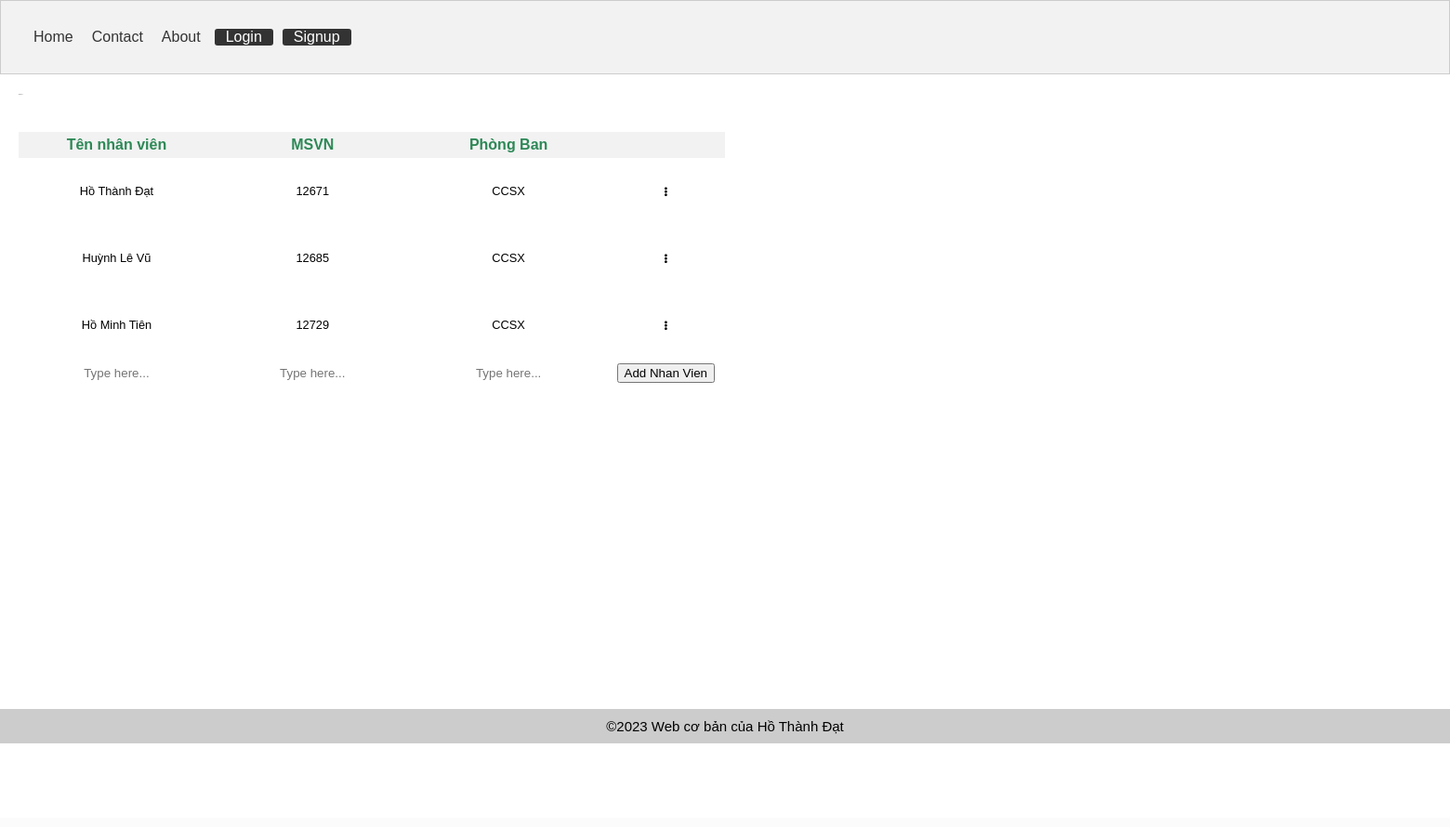
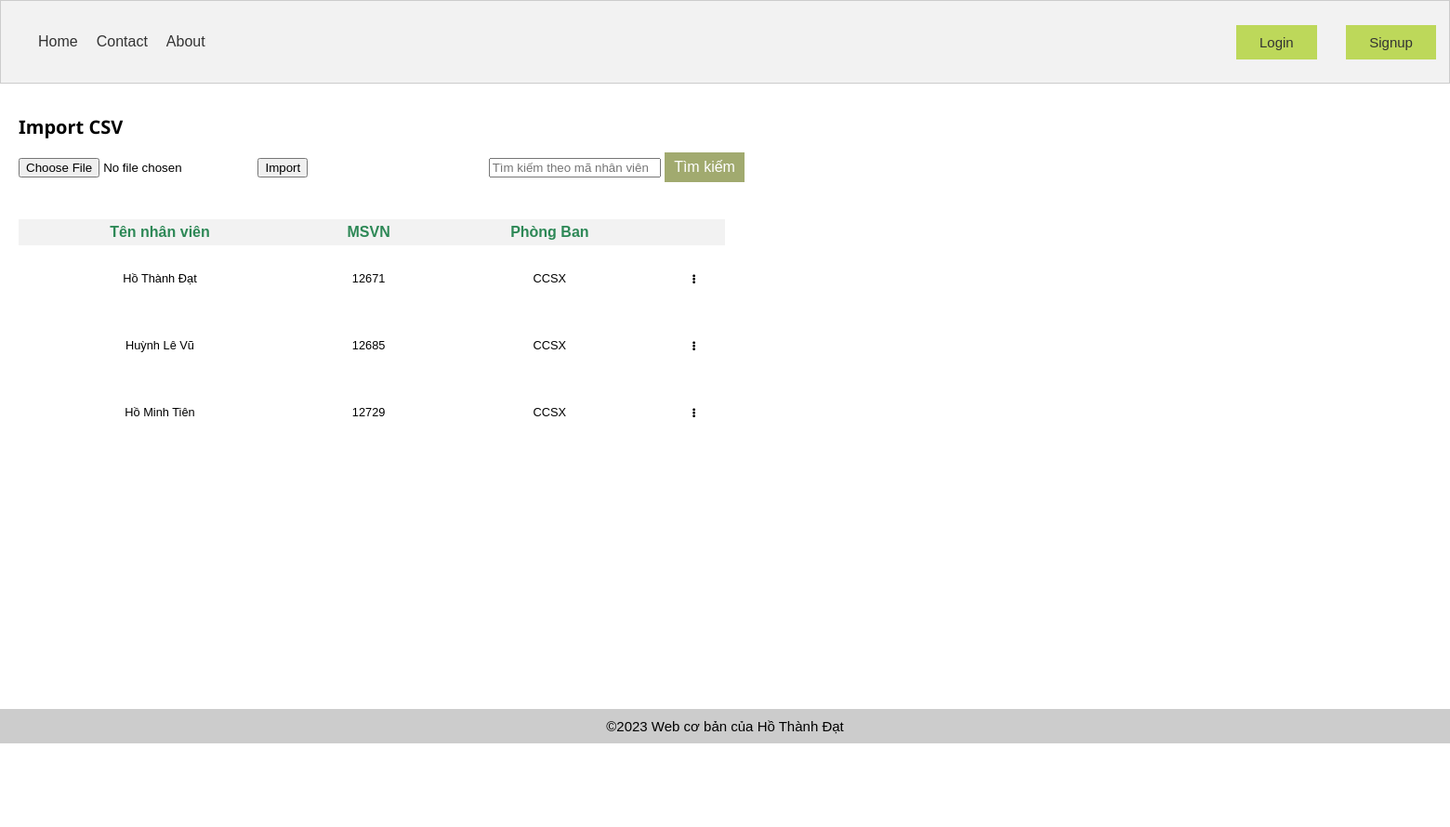
Before and after one commit to hodat2608/EducationForm, a Django app: page /Form1/List_nhan_vien in a window 1560 px wide. Shown: the whole page at 93% size. Before the commit the page ends 800 px from the top, so only its background shows below. Run offline with Django 4.2, Linux system fonts and the light colour scheme; data comes from the database, SQL or seed files in the repository; both versions use the stored data as it was after the commit.

Commit message:
7:40:6:17:2023

```diff
--- a/Form1/templates/DisplayWeb/Danh_sach_nhan_vien.html
+++ b/Form1/templates/DisplayWeb/Danh_sach_nhan_vien.html
@@ -11,31 +11,31 @@
     header{
       border:1px solid #ccc;
       background-color:#93cab3;
-      color:rgb(255, 255, 255);
+      color:rgb(145, 25, 25);
       text-align:right;
       padding-bottom:15px;
       min-height: 5vh;
     }
-
     header h1{
-      font-size:30px;
-      text-align:left;
+      font-size:15px;
+      text-align:right;
     }
-
     header div{
       font-size:18px;
     }
-
     main{
       background-color:#ffffff;
       padding:20px;
       text-align: justify;
       min-height: 100vh;
     }
-
     main h2{
       font-family:'Segoe UI',Arial,sans-serif;
       font-size: 1px;
+    }
+    main h1{
+      font-family:'Segoe UI',Arial,sans-serif;
+      font-size: 20px;
     }
 
     footer {
@@ -58,13 +58,11 @@
       margin-top: 40px;
 
     }
-
     .md-table tbody tr:hover, .md-table tbody tr:focus {
       cursor: pointer;
       background-color: rgba(2, 3, 12, 0.2);
       border: none;
     }
-
     .md-table-header {
       border-bottom: 1px solid rgb(143, 106, 132);
       color: rgb(45, 136, 86);
@@ -74,14 +72,12 @@
       padding: 16px 16px 16px 0;
       border: none;
     }
-
     .md-table-header a {
       text-decoration: none;
       color: blueviolet;
       font-size: 1em;
       border: none;
     }
-
     .md-table-content {
       white-space: nowrap;
       font-size: 0.8em;
@@ -92,14 +88,12 @@
       background-color: rgb(255, 255, 255);
       border: 0;
     }
-
     .md-table-thumbs {
       max-width: 104px;
       width: 104px;
       padding: 16px 32px;
       border: none;
     }
-
     .md-table-thumbs div {
       overflow: hidden;
       width: 40px;
@@ -111,54 +105,44 @@
       -webkit-box-shadow: 0 8px 10px rgba(0, 0, 0, .1);
       border: none;
     }
-
     .md-table-footer {
       height: 40px;
       padding-left: 32px;
       padding-right: 32px;
       border: none;
     }
-
     .md-table-count-info {
       line-height: 40px;
       font-size: .75em;
       border: none;
     }
-
     .md-table-footer-item {
       width: 40px;
       height: 40px;
       vertical-align: middle;
       border: none;
     }
-
     .md-table-active-page {
       font-weight: 700;
       border: none;
     }
-
     .bold {
       font-weight: 700;
     }
-
     .grey {
       color: rgb(33, 187, 148);
     }
-
     table {
       border-collapse: collapse;
       width: 20%;
       border: none;
       }
-
-
     th, td {
       border: none;
       padding: 5px;
       text-align: center;
       font-family: "Arial", sans-serif;
     }
-
     th {
       background-color: #f2f2f2;
     }
@@ -168,14 +152,12 @@
       justify-content: flex-start;
       margin-bottom: 1px;
     }
-
     .button-form {
       margin-right: 50px;
       font-size: 1px;
       padding: 1px 1px;
       width: 1px
     }
-
     .button-form:last-child {
       margin-right: 1px;
     /*- phần menu 3 chấm dọc-*/
@@ -184,13 +166,11 @@
     position: relative;
     display: inline-block;
     }
-
     .dropbtn {
       background-color: transparent;
       border: none;
       cursor: pointer;
     }
-
     .dropdown-content {
       display: none;
       position: absolute;
@@ -200,12 +180,10 @@
       border-radius: 4px;
       padding: 8px;
       font-size: 1em ;
-
     }
     .dropdown.active .dropdown-content {
       display: block;
       }
-
     .dropdown-content a {
       color: black;
       padding: 12px 8px;
@@ -213,11 +191,9 @@
       display: block;
       border: #04140d;
     }
-
     .dropdown:hover .dropdown-content {
       display: block;
     }
-
     .dropdown .dropdown-icon {
     font-size: 10px;}
     *,*:after,*:before {
@@ -228,16 +204,13 @@
         /*-hết-*/
 
   * {box-sizing: border-box;}
-
     body {
       font-family: Arial, Helvetica, sans-serif;
     }
-
     .topnav {
       overflow: hidden;
       background-color: #bee9d0;
     }
-
     .topnav a {
       float: left;
       display: block;
@@ -247,30 +220,25 @@
       text-decoration: none;
       font-size: 17px;
     }
-
-
     .topnav a:hover {
       background-color: #ddd;
       color: black;
     }
-
     .topnav a.active {
       background-color: #2196F3;
       color: white;
     }
-
     .topnav .search-container {
       float: right;
     }
-
     .topnav input[type=text] {
       padding: 6px;
       margin-top: 8px;
       font-size: 17px;
       border: none;
     }
-    .button {
-      background-color: #4CAF50;
+    .button1 {
+      background-color: #a1aa6f;
       border: none;
       color: white;
       padding: 7px 10px;
@@ -279,11 +247,9 @@
       display: inline-block;
       font-size: 16px;
     }
-
     .topnav .search-container button:hover {
       background: #ccc;
     }
-
     @media screen and (max-width: 600px) {
     .topnav .search-container {
       float: none;
@@ -306,7 +272,7 @@
     }
     header {
       background-color: #f2f2f2;
-      padding: 30px;
+      padding: 35px;
     }
     nav {
       display: flex;
@@ -350,23 +316,71 @@
     nav ul li:nth-child(5) a:hover {
       background-color: #666;
     }
+    .form-container {
+        display: inline-block;
+        margin-right: 190px;
+    }
+    .right-align {
+        float: right;
+        text-align: right;
+    }
+    .inline-list li {
+        display: inline-block;
+        margin-right: 0.1em;
+    }
+    .button {
+      background-color: #bdd85a; /* Green */
+      border: none;
+      color: rgb(0, 0, 0);
+      padding: 10px 20px;
+      text-align: center;
+      text-decoration: none;
+      display: inline-block;
+      font-size: 15px;
+    }
   </style>
 </head>
 <body>
   <header>
     <nav>
       <ul>
-        <li><a href="#">Home</a></li>
+        <li><a href="{% url 'Form1:List_nhan_vien'%}">Home</a></li>
         <li><a href="#">Contact</a></li>
         <li><a href="#">About</a></li>
-        <li><a href="#">Login</a></li>
-        <li><a href="#">Signup</a></li>
+        <div style="position:absolute; left:1280px; top: 0.1em;">
+          {% if request.session.username %}
+          <ul class="inline-list" style="position:absolute; left:50px; top: 10px;display: flex; align-items: center;" >
+            <h1 style=" margin-right: 20px; "> Hi! {{ request.session.username }}</h1>
+              <form action="{% url 'Form1:user_logout' %}" method="get" class="button-form">
+                <input class= "button" type="submit" value="Logout">
+              </form>
+          </ul>
+          {% else %}
+          <ul class="inline-list"  style="position:absolute; left:50px; top: 25px;" >
+            <li class= "button"><a href="{% url 'Form1:user_login'%}">Login</a></li>
+            <li class= "button" style="margin-left: 30px;"><a href="{% url 'Form1:user_signup'%}">Signup</a></li>
+          </ul>
+          {% endif %}
+        </div>
       </ul>
     </nav>
   </header>
   <main>
+    <h1>Import CSV</h1>
+    <div class = "form-container" >
+      <form action="{% url 'Form1:import_csv' %}" method="post" enctype="multipart/form-data">
+          {% csrf_token %}
+          <input type="file" name="csv_file" accept=".csv">
+          <button type="submit">Import</button>
+      </form>
+    </div>
+    <div class = "form-container">
+        <form class = "search-container" action="{% url 'Form1:search_staff' %}" method="get">
+          <input class = "input" type="text" name="query" placeholder="Tìm kiếm theo mã nhân viên">
+          <input  class = "button1" type="submit" value="Tìm kiếm">
+        </form>
+    </div>
     {% if Nhanviens %}
-      <h2>List ca sĩ</h2>
       <table class="md-table">
         <thead>
           <tr class="md-table-header">
@@ -393,6 +407,8 @@
               </td>
             </tr>
           {% endfor %}
+          {% if request.session.username %}
+            {% if not show_form %}
               <form action="{% url 'Form1:add_nv' %}" method="post">
                 {% csrf_token %}
                     <td><input type="text" name="Hoten" id="id_Hoten" placeholder="Type here..."style="border: none;text-align: center;"></td>
@@ -401,8 +417,17 @@
                     <td><input type="submit" value="Add Nhan Vien"></td>
                   </tr>
               </form>
+              {% endif %}
+            {% endif %}
         </tbody>
       </table>
+    {% else %}
+      {% if error1 %}
+        <strong>{{ error1 }}</strong>
+      {% endif %}
+      {% if error2 %}
+        <strong>{{ error2 }}</strong>
+      {% endif %}
     {% endif %}
   </main>
   <footer>
--- a/Form1/templates/DisplayWeb/Thong_tin_nhan_vien.html
+++ b/Form1/templates/DisplayWeb/Thong_tin_nhan_vien.html
@@ -257,8 +257,8 @@
             <div class="dropdown">
               <button class="dropbtn"><i class="fas fa-ellipsis-v dropdown-icon"></i></button>
               <div class="dropdown-content">
-                <a href="{% url 'Form1:evaluate_form' list_infor.id%}">Chi tiết</a>
-                <a href="{% url 'Form1:del_infor' list_infor.id%}">Xóa thông tin</a>
+                <a href="{% url 'Form1:evaluate_form' list_infor.id %}">Chi tiết</a>
+                <a href="{% url 'Form1:del_infor' list_infor.id %}">Xóa thông tin</a>
               </div>
             </div>
           </td>
--- a/Form1/templates/DisplayWeb/login.html
+++ b/Form1/templates/DisplayWeb/login.html
@@ -60,7 +60,7 @@
         {% csrf_token %}
         {{ form.as_p }}
         <button class="login-button" type="submit">Đăng nhập</button>
-        <p><strong>No account yet? </strong> <a href="{% url 'artisr:user_signup' %}">Signup</a></p>
+        <p><strong>No account yet? </strong> <a href="{% url 'Form1:user_signup' %}">Signup</a></p>
       </form>
   </div>
 </body>
--- a/Form1/urls.py
+++ b/Form1/urls.py
@@ -11,4 +11,9 @@ urlpatterns = [
     re_path(r'^(?P<id_nhanvien>[0-9]+)/Infor_evaluated_form/$', views.Evaluated_form, name='evaluate_form'),
     re_path(r'^(?P<id_nhanvien>[0-9]+)/del_staff/$', views.Delete_staff, name='del_staff'),
     re_path(r'^(?P<id_nhanvien>[0-9]+)/del_infor/$', views.Delete_infor, name='del_infor'),
+    re_path(r'^search/$', views.search_staff, name='search_staff'),
+    re_path(r'^import-csv/$', views.import_csv, name='import_csv'),
+    re_path(r'^user_signup/', views.user_signup, name='user_signup'),
+    re_path(r'^user_login/', views.user_login, name='user_login'),
+    re_path(r'^user_logout/', views.user_logout, name='user_logout'),
 ]
--- a/Form1/views.py
+++ b/Form1/views.py
@@ -14,6 +14,7 @@ from django.contrib.auth import logout as auth_logout
 from django.contrib.auth import login as auth_login
 from django.shortcuts import render
 from .forms import Add_nhanvien_Form, Evaluate
+import csv
 
 class List_nhan_vien(generic.ListView):
     template_name = 'DisplayWeb/Danh_sach_nhan_vien.html'
@@ -33,7 +34,7 @@ def add_nhan_vien(request):
             msnv = form.cleaned_data['Msnv']
             phong_ban = form.cleaned_data['Phongban']
             if Nhan_vien.objects.filter(Hoten=ho_ten).exists():
-                return render(request, 'DisplayWeb/Danh_sach_nhan_vien.html',{ 'error1': "nhan vien nay da ton tai!",})
+                return render(request, 'DisplayWeb/Danh_sach_nhan_vien.html',{ 'error1': "Nhân viên đã tồn tại!",})
             add_nv = Nhan_vien.objects.create(Hoten=ho_ten,Msnv=msnv,Phongban=phong_ban)
             add_nv.save()
             return redirect('Form1:List_nhan_vien')
@@ -77,4 +78,59 @@ def Delete_staff(request,id_nhanvien):
 def Delete_infor(request,id_nhanvien):
     del_infor = get_object_or_404(Thong_tin_nhan_vien, pk=id_nhanvien)
     del_infor.delete()
-    return HttpResponseRedirect(reverse('Form1:List_thong_tin'))
+    return HttpResponseRedirect(reverse('Form1:List_thong_tin', args=(del_infor.key_id,)))
+
+def search_staff(request):
+    if request.method == 'GET':
+        query = request.GET.get('query')
+        show_form = True
+        if query:
+            Nhanviens = Nhan_vien.objects.filter(Msnv__icontains=query)
+            if not Nhanviens:
+                return render(request, 'DisplayWeb/Danh_sach_nhan_vien.html', {
+                        'error2': "Không tìm thấy mã nhân viên! ",
+                    })
+        else:
+            Nhanviens = Nhan_vien.objects.filter
+        context = {'Nhanviens': Nhanviens , 'show_form': show_form}
+        return render(request, 'DisplayWeb/Danh_sach_nhan_vien.html', context)
+
+def import_csv(request):
+    if request.method == 'POST' and request.FILES['csv_file']:
+        csv_file = request.FILES['csv_file']
+        decoded_file = csv_file.read().decode('utf-8-sig').splitlines()
+        csv_reader = csv.reader(decoded_file)
+        next(csv_reader)
+        for row in csv_reader:
+            hoten = row[0]
+            msnv = int(row[1])
+            phongban = row[2]
+            add_nhan_vien = Nhan_vien.objects.create(Hoten=hoten,Msnv=msnv,Phongban=phongban)
+            add_nhan_vien.save()
+        return render(request, 'DisplayWeb/Danh_sach_nhan_vien.html')
+    return render(request, 'DisplayWeb/Danh_sach_nhan_vien.html')
+
+def user_signup(request):
+    if request.method == 'POST':
+        form = UserCreationForm(request.POST)
+        if form.is_valid():
+            form.save()
+            return redirect('Form1:List_nhan_vien')
+    else:
+        form = UserCreationForm()
+    return render(request, 'DisplayWeb/signup.html', {'form': form})
+def user_login(request):
+    if request.method == 'POST':
+        form = AuthenticationForm(request, data=request.POST)
+        if form.is_valid():
+            user = form.get_user()
+            auth_login(request, user)
+            request.session['username'] = user.username
+            return redirect('Form1:List_nhan_vien')
+    else:
+        form = AuthenticationForm()
+    return render(request, 'DisplayWeb/login.html', {'form': form})
+def user_logout(request):
+    del request.session['username']
+    auth_logout(request)
+    return redirect('Form1:List_nhan_vien')
```
Also changed, not shown: Form1/templates/DisplayWeb/signup.html (+7 -18 lines), db.sqlite3. Lines whose indentation alone changed are shown as unchanged.
